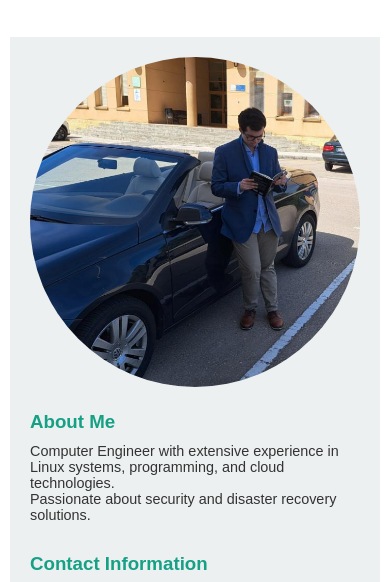
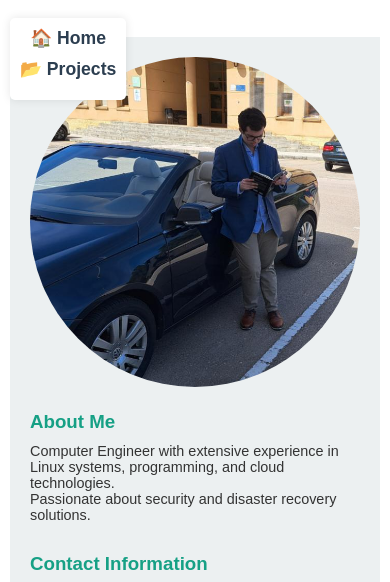
Before and after one commit to MiguelMC-UNEX/web2, a plain HTML site: page index.html in a window 390 px wide. Shown: the part 82-664 px from the top of the page. Drawn offline with Linux system fonts and the light colour scheme.

Commit message:
New Update 2

```diff
--- a/styles.css
+++ b/styles.css
@@ -170,23 +170,27 @@ body {
 
 
 
-
-/* Barra de navegación */
-
+/* Barra de navegación - Ajustada */
 .nav-links {
-   position: fixed;
-   top: 20px;
+    position: fixed;
+    top: 20px;
+    left: 20px; /* Mueve la barra de navegación a la izquierda */
+    z-index: 1000; /* Asegúrate de que esté por encima de otros elementos */
+    background-color: white; /* Opcional: Añade un fondo para mayor visibilidad */
+    padding: 10px;
+    box-shadow: 0 0 10px rgba(0, 0, 0, 0.1); /* Opcional: Sombra para mayor claridad */
+    border-radius: 5px; /* Bordes suaves para mejor estética */
 }
 
+/* Estilo para los enlaces dentro de la barra de navegación */
 .nav-links ul {
     list-style: none;
     margin: 0;
     padding: 0;
-    display: flex;
 }
 
 .nav-links ul li {
-    margin-left: 20px;
+    margin-bottom: 10px; /* Añade espacio entre los elementos de la lista */
 }
 
 .nav-links ul li a {
@@ -198,6 +202,22 @@ body {
 
 .nav-links ul li a:hover {
     color: #16a085; /* Cambia de color al pasar el ratón */
+}
+
+/* Ajustes para pantallas pequeñas */
+@media (max-width: 768px) {
+    .nav-links {
+        top: 100px; /* Baja la barra de navegación un poco más en pantallas pequeñas */
+        left: 10px; /* Ajusta para pantallas más pequeñas */
+    }
+
+    .nav-links ul {
+        flex-direction: column; /* Coloca los enlaces en una columna en lugar de en fila */
+    }
+
+    .nav-links ul li {
+        margin-bottom: 10px; /* Espacio entre los enlaces en pantallas pequeñas */
+    }
 }
 
 
```
